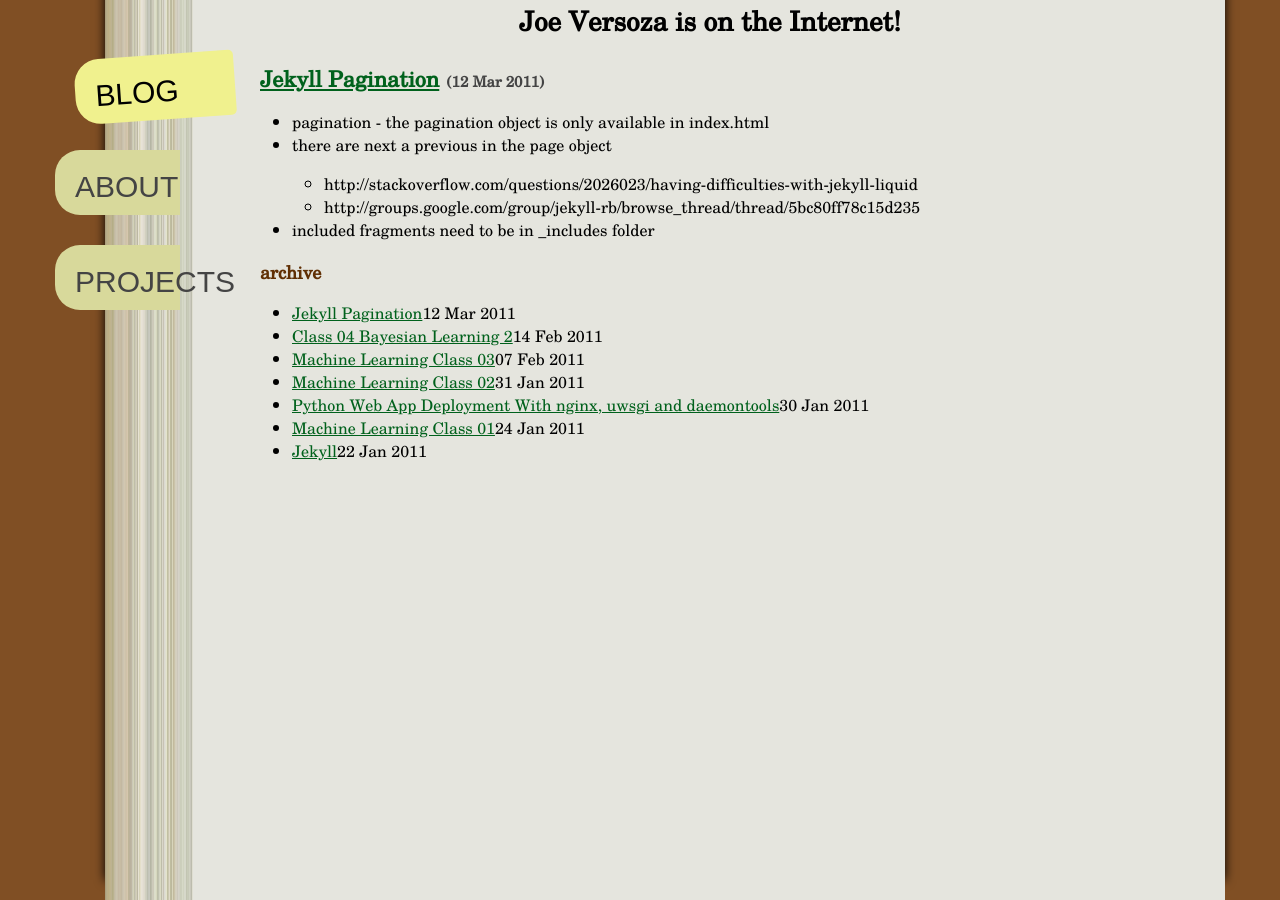
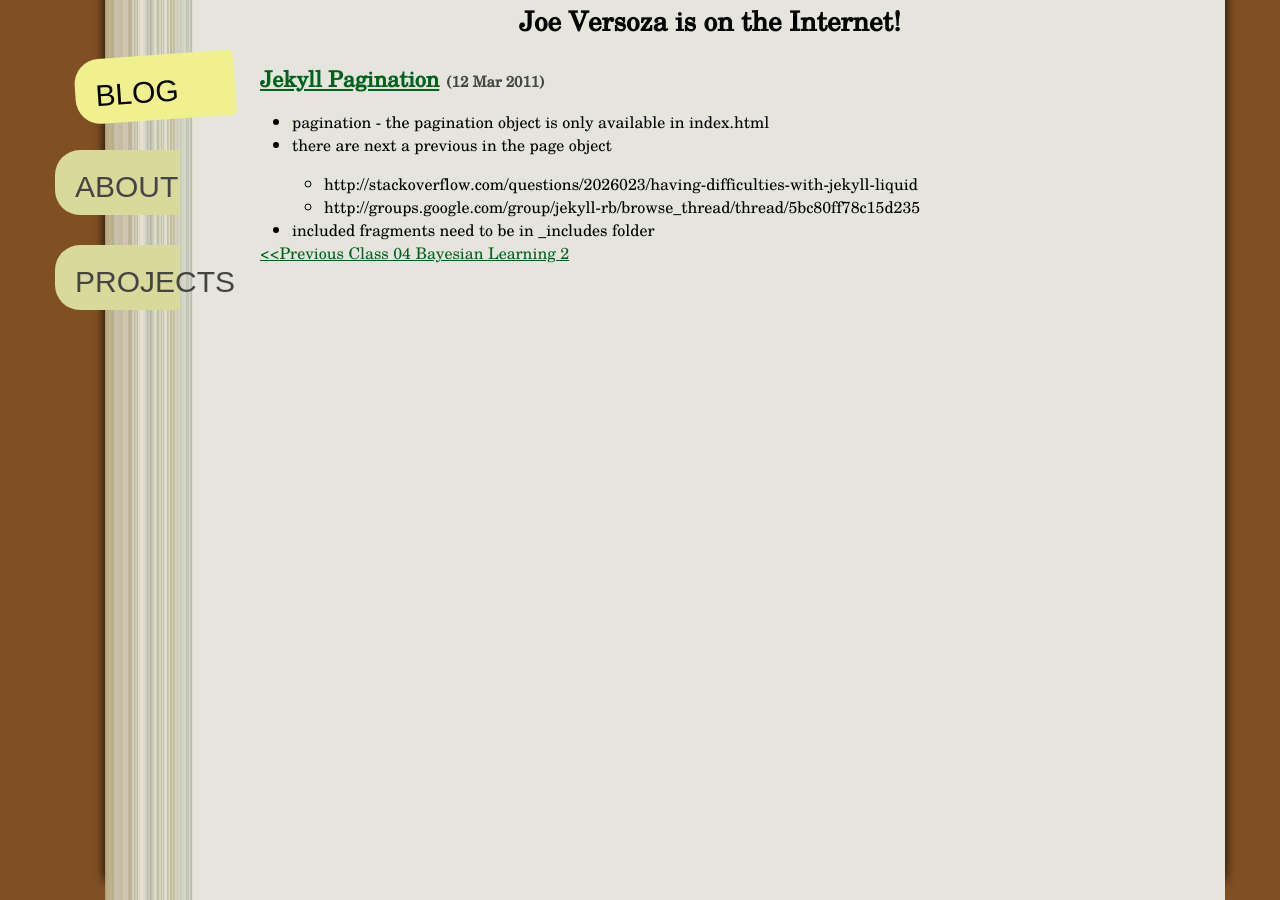
Before and after one commit to foureyes/jvers, a Jekyll site: the page built from blog.html, in a window 1280 px wide. Built offline with Jekyll 4.4.1, drawn with Linux system fonts in a browser that asks for light colours; nearby versions of some CDN libraries; some web fonts are replaced.

Commit message:
* added includes folder * moved nav to include * consolidated layout for index and post * added next and previous links

```diff
--- a/_layouts/default.html
+++ b/_layouts/default.html
@@ -15,25 +15,7 @@
 		<h1>Joe Versoza is on the Internet!</h1>
 	</div><!-- #hd -->
 	<div id="nav">
-		<ul>
-			{% if page.title == 'blog' %}
-			<li class="selected">BLOG</li>
-			{% else %}
-			<li><a href="{{ site.base_url }}/blog.html">BLOG</a></li>
-			{% endif %}
-
-			{% if page.title == 'about' %}
-			<li class="selected">ABOUT</li>
-			{% else %}
-			<li><a href="{{ site.base_url }}/about.html">ABOUT</a></li>
-			{% endif %}
-
-			{% if page.title == 'projects' %}
-			<li class="selected">PROJECTS</li>
-			{% else %}
-			<li><a href="{{ site.base_url }}/projects.html">PROJECTS</a></li>
-			{% endif %}
-		</ul>
+		{% include nav.html %}
 	</div><!-- #nav -->
 	{{ content }}
 </div><!-- #you -->
--- a/_layouts/post.html
+++ b/_layouts/post.html
@@ -15,27 +15,33 @@
 		<h1>Joe Versoza is on the Internet!</h1>
 	</div><!-- #hd -->
 	<div id="nav">
-		<ul>
-			{% if page.title == 'blog' %}
-			<li class="selected">BLOG</li>
-			{% else %}
-			<li><a href="{{ site.base_url }}/blog.html">BLOG</a></li>
-			{% endif %}
-
-			{% if page.title == 'about' %}
-			<li class="selected">ABOUT</li>
-			{% else %}
-			<li><a href="{{ site.base_url }}/about.html">ABOUT</a></li>
-			{% endif %}
-
-			{% if page.title == 'projects' %}
-			<li class="selected">PROJECTS</li>
-			{% else %}
-			<li><a href="{{ site.base_url }}/projects.html">PROJECTS</a></li>
-			{% endif %}
-		</ul>
+		{% include nav.html %}
 	</div><!-- #nav -->
 	{{ content }}
+	<div id="ft">
+		<!--
+		<div class="archive">
+		<h3>archive</h3>
+		<ul id="archive">
+		{% for post in site.posts %}
+		<li><a href="{{ post.url }}">{{ post.title }}</a><abbr>{{ post.date | date_to_string }}</abbr></li>
+		{% endfor %}
+		</ul>
+		</div>
+		-->
+		<div class="pagination">
+			{% if page.previous %}
+				<a href="{{ page.previous.url }}">&lt&ltPrevious  {{ page.previous.title }}</a>
+			{% endif %}
+			{% if page.previous and page.next%}
+			|
+			{% endif %}
+			{% if page.next %}
+				<a href="{{ page.next.url }}">{{ page.next.title }} Next&gt;&gt;</a>
+			{% endif %}
+		</div>
+	</div><!-- #ft -->
+
 </div><!-- #you -->
 </body>
 </html>
--- a/blog.html
+++ b/blog.html
@@ -7,11 +7,8 @@
 		<h2><a href="{{ first_post.url }}">{{ first_post.title }}</a>&nbsp;<span class="date">({{ first_post.date | date_to_string }})</span></h2>
 		{{ first_post.content }}
 	</div><!-- #bd -->
-	<div id="ft">
-		<h3>archive</h3>
-		<ul id="archive">
-		{% for post in site.posts %}
-		<li><a href="{{ post.url }}">{{ post.title }}</a><abbr>{{ post.date | date_to_string }}</abbr></li>
-		{% endfor %}
-		</ul>
-	</div><!-- #ft -->
+{% for post in site.posts limit:2 %}
+	{% if forloop.last %}
+		<a href="{{ post.url }}">&lt;&lt;Previous {{ post.title }}</a>
+	{% endif %}
+{% endfor %}
--- a/tutorials/_posts/2011-01-22-jekyll.markdown
+++ b/tutorials/_posts/2011-01-22-jekyll.markdown
@@ -1,3 +1,6 @@
+---
+layout: post
+---
 sudo apt-get install build-essential bison openssl libreadline6 libreadline6-dev curl git-core zlib1g zlib1g-dev libssl-dev libyaml-dev libsqlite3-0 libsqlite3-dev sqlite3 libxml2-dev libxslt-dev autoconf libc6-dev
 
 bash < <( curl http://rvm.beginrescueend.com/releases/rvm-install-head )
```
Also changed, not shown: other parts of blog.html (+1 -1 lines), 1 other file.
